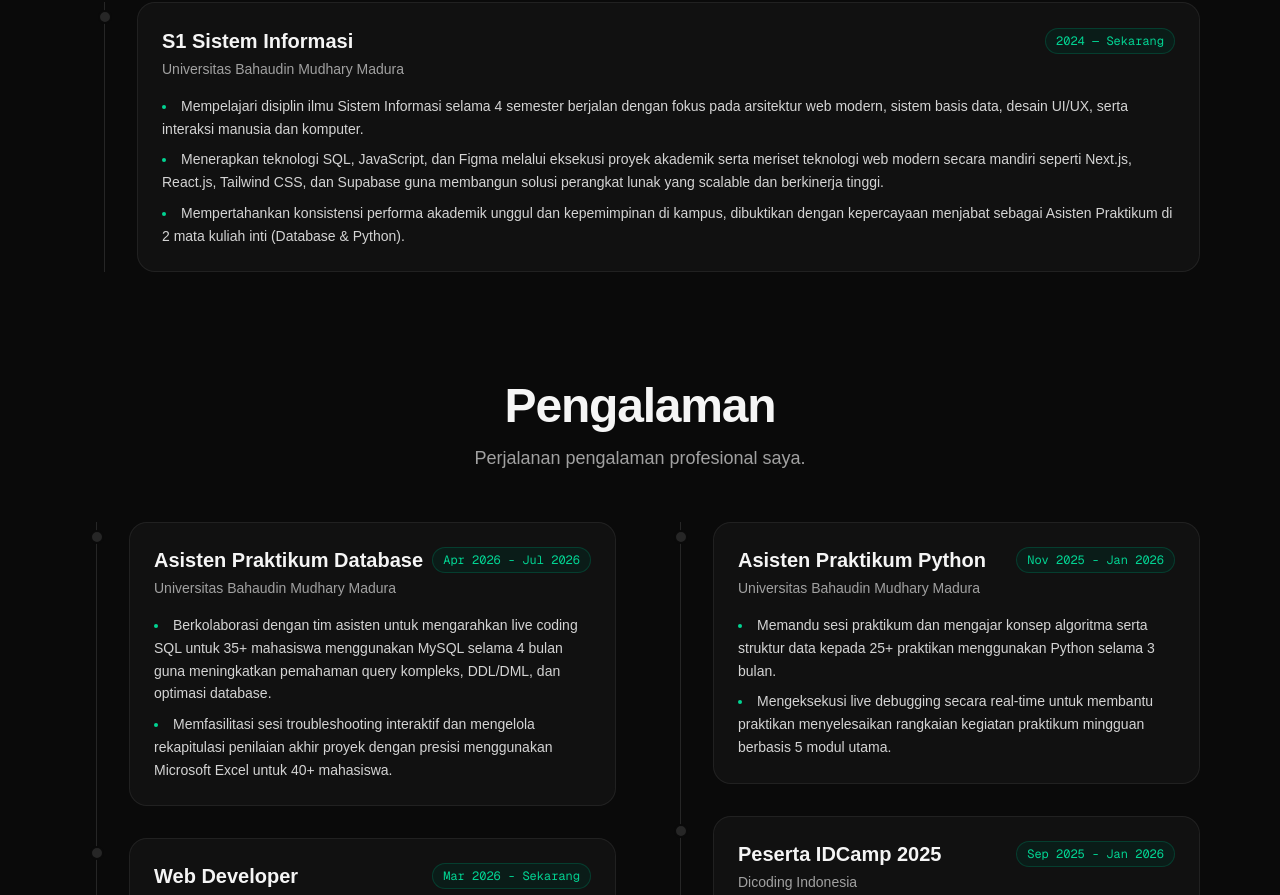
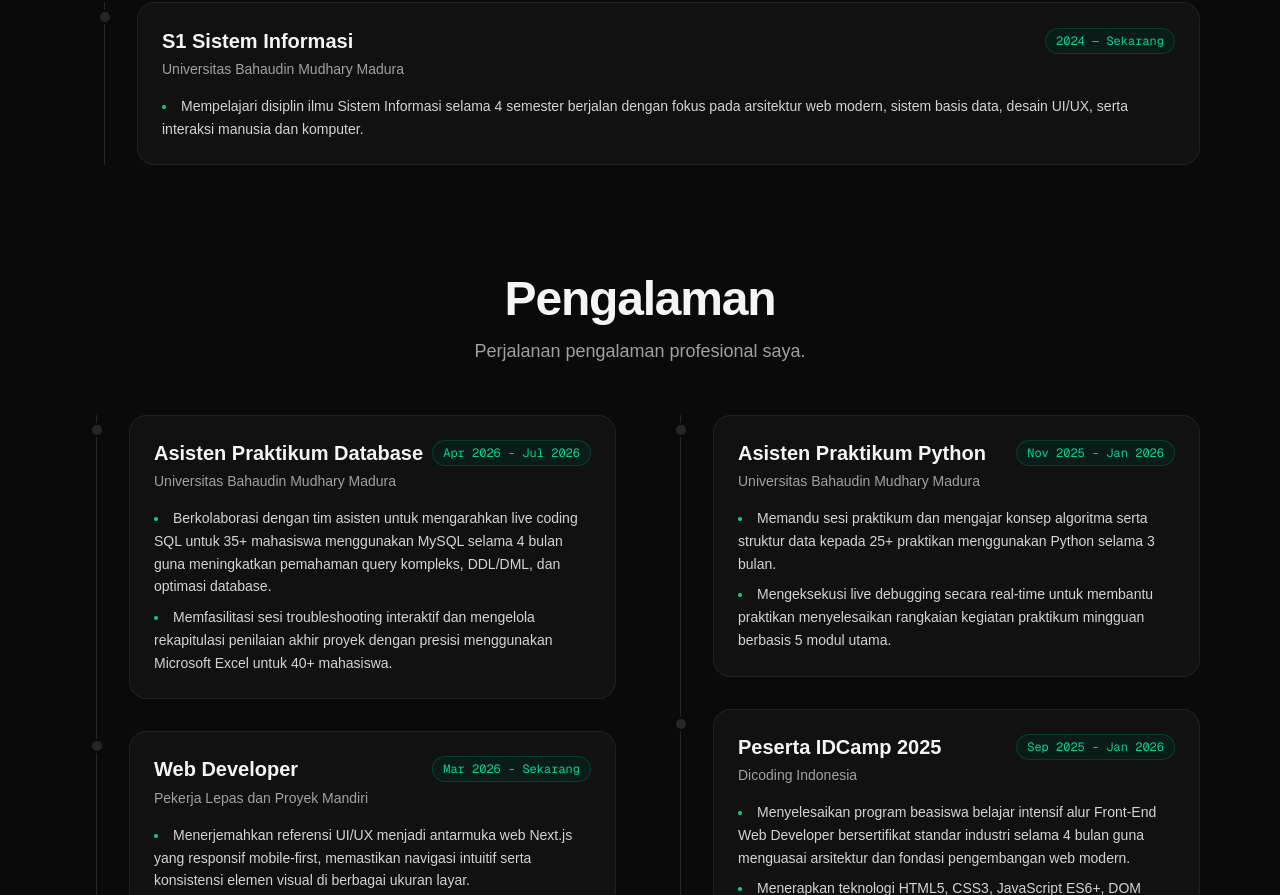
Before and after one commit to emil-prayoga/portfolio-emil, a Next.js app: page / in a window 1280 px wide. Shown: the part 1384-2279 px from the top of the page. Built offline with nearby package versions, Linux system fonts and the light colour scheme; no server answers.

Commit message:
edit deskripsi edukasi

```diff
--- a/components/EducationExperienceSection.tsx
+++ b/components/EducationExperienceSection.tsx
@@ -41,8 +41,6 @@ const educationData = [
     period: "2024 — Sekarang",
     description: [
       "Mempelajari disiplin ilmu Sistem Informasi selama 4 semester berjalan dengan fokus pada arsitektur web modern, sistem basis data, desain UI/UX, serta interaksi manusia dan komputer.",
-      "Menerapkan teknologi SQL, JavaScript, dan Figma melalui eksekusi proyek akademik serta meriset teknologi web modern secara mandiri seperti Next.js, React.js, Tailwind CSS, dan Supabase guna membangun solusi perangkat lunak yang scalable dan berkinerja tinggi.",
-      "Mempertahankan konsistensi performa akademik unggul dan kepemimpinan di kampus, dibuktikan dengan kepercayaan menjabat sebagai Asisten Praktikum di 2 mata kuliah inti (Database & Python)."
     ]
   },
 ];
```
